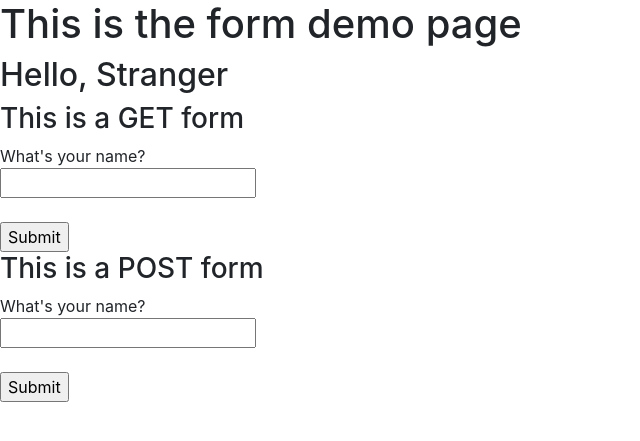
After one commit to casalegm/songbase, a Flask app: page /form-demo in a window 1280 px wide. The commit adds this page. Shown: the top 441 px of the page, without its empty margins (0-640 px from the left). Run offline with Flask 2, Linux system fonts and the light colour scheme; some libraries are stand-ins or nearby versions.

Commit message:
added web form

```diff
--- a/songbase.py
+++ b/songbase.py
@@ -1,11 +1,25 @@
-from flask import Flask, render_template
+from flask import Flask, render_template, session, request, redirect, url_for
 app = Flask(__name__)
+app.config['SECRET_KEY'] = 'hard to get secure key'
 
 
 @app.route('/')
 def index():
     # return '<h1>hello world</h1>'
     return render_template('index.html')
+
+@app.route('/form-demo', methods=['GET', 'POST'])
+def form_demo():
+    if request.method == 'GET':
+        first_name = request.args.get('first_name') #this is for GET only
+        if first_name:
+            return render_template('form-demo.html',first_name=first_name)
+        else:
+            return render_template('form-demo.html',first_name=session.get('first_name'))
+
+    if request.method == 'POST':
+        session['first_name'] = request.form['first_name'] #this is for POST only
+        return redirect(url_for('form_demo'))
 
 @app.route('/my-song')
 def mysong():
--- a/templates/base.html
+++ b/templates/base.html
@@ -4,10 +4,26 @@
     {% block head %}
     <meta charset="utf-8">
     <title>{% block title %}{% endblock %} - SongBase</title>
+    <!-- Required meta tags -->
+    <meta charset="utf-8">
+    <meta name="viewport" content="width=device-width, initial-scale=1, shrink-to-fit=no">
+    <!-- Bootstrap CSS -->
+    <link rel="stylesheet" href="https://maxcdn.bootstrapcdn.com/bootstrap/4.0.0-beta.2/css/bootstrap.min.css">
+    <!-- Fontawesome CSS -->
+    <link rel="stylesheet" href="https://maxcdn.bootstrapcdn.com/font-awesome/4.7.0/css/font-awesome.min.css">
+
+
     {% endblock %}
   </head>
   <body>
     {% block page_content %}
     {% endblock %}
+    {% block scripts%}
+    <!-- jQuery first, then Popper.js, then Bootstrap JS -->
+    <script src="https://code.jquery.com/jquery-3.2.1.slim.min.js"></script>
+    <script src="https://cdnjs.cloudflare.com/ajax/libs/popper.js/1.12.3/umd/popper.min.js"></script>
+    <script src="https://maxcdn.bootstrapcdn.com/bootstrap/4.0.0-beta.2/js/bootstrap.min.js"></script>
+    {% endblock%}
+
   </body>
 </html>
--- /dev/null
+++ b/templates/form-demo.html
@@ -0,0 +1,30 @@
+{% extends "base.html" %}
+
+{% block title %}
+  Form Demo
+{% endblock %}
+{% block page_content%}
+    <h1>This is the form demo page</h1>
+    <h2>Hello,
+          {% if first_name %}
+            {{first_name}}
+          {% else %}
+            Stranger
+          {% endif %}
+    </h2>
+
+    <h3>This is a GET form</h3>
+    <form action="/form-demo" method="get">
+      What's your name? <br>
+      <input type="text" name="first_name"> <br> <br>
+      <input type="submit" name="" value="Submit">
+    </form>
+
+    <h3>This is a POST form</h3>
+    <form action="/form-demo" method="post">
+      What's your name? <br>
+      <input type="text" name="first_name"> <br> <br>
+      <input type="submit" name="" value="Submit">
+    </form>
+
+{% endblock %}
```
